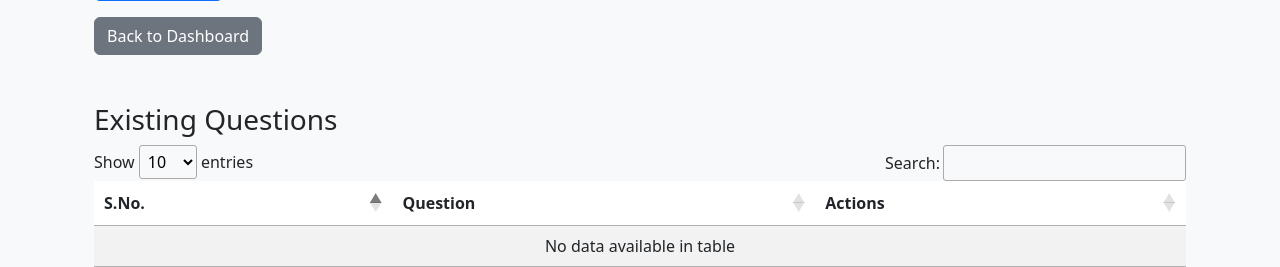
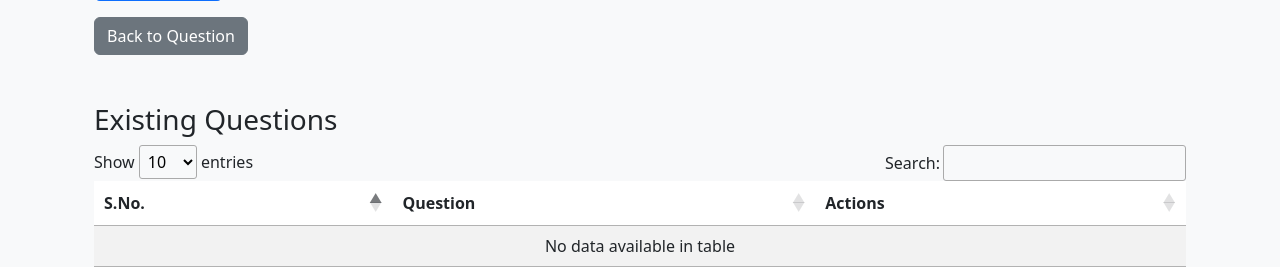
Before and after one commit to Sunny9223/IITM-MAD-1, a Flask app: page /admin/question_add in a window 1280 px wide. Shown: the part 821-1088 px from the top of the page. Run offline with Flask 3, Linux system fonts and the light colour scheme; a user stored in the database is signed in; data comes from the database, SQL or seed files in the repository; both versions use the stored data as it was after the commit; some libraries are stand-ins or nearby versions.

Commit message:
Add files via upload

```diff
--- a/templates/add_question.html
+++ b/templates/add_question.html
@@ -44,7 +44,7 @@
         </div>
         <button type="submit" class="btn btn-primary">Add Question</button>
     </form>
-    <a href="/admin-dashboard" class="btn btn-secondary mt-3">Back to Dashboard</a>
+    <a href="/admin/question" class="btn btn-secondary mt-3">Back to Question</a>
 
     <h3 class="mt-5">Existing Questions</h3>
     <table id="questionTable" class="table table-striped">
--- a/templates/chapter.html
+++ b/templates/chapter.html
@@ -39,7 +39,6 @@
         <button type="submit" class="btn btn-primary mx-2">Create Chapter</button>
         <button type="reset" class="btn btn-outline-secondary">Reset</button>
     </form>
-    <!-- <a href="/admin-dashboard" class="btn btn-secondary mt-3">Back to Dashboard</a> -->
 
     <h3 class="mt-5">Existing Chapters</h3>
     <table id="chaptersTable" class="table table-striped">
--- a/templates/select_chapter.html
+++ b/templates/select_chapter.html
@@ -20,6 +20,6 @@
         {% endfor %}
     </div>
 
-    <a href="/admin-dashboard" class="btn btn-secondary mt-3">Back to Dashboard</a>
+    <a href="/admin/chapter" class="btn btn-secondary mt-3">Back to Chapter</a>
 </div>
 {% endblock %}
--- a/templates/subject.html
+++ b/templates/subject.html
@@ -30,7 +30,6 @@
         <button type="submit" class="btn btn-primary">Create Subject</button>
         <button type="reset" class="btn btn-outline-secondary">Reset</button>
     </form>
-    <!-- <a href="/admin-dashboard" class="btn btn-secondary mt-3">Back to Dashboard</a> -->
 
     <h3 class="mt-5">Existing Subjects</h3>
     <table id="subjectsTable" class="table table-striped">
```
Also changed, not shown: database.db (added), templates/base.html (line endings or trailing spaces), templates/edit_chapter.html (line endings or trailing spaces), templates/edit_question.html (line endings or trailing spaces), templates/edit_subject.html (line endings or trailing spaces).
